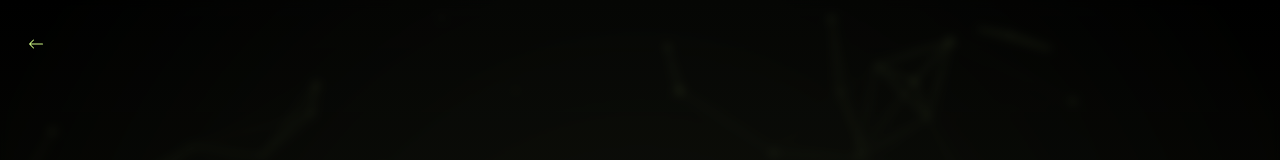
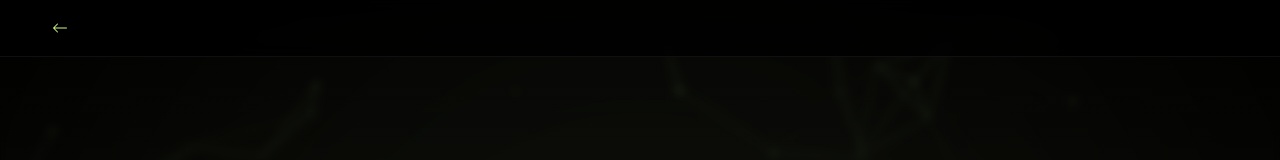
Before and after one commit to caydenchok/tree.ai, a React (Vite) app in the folder frontend/: page /tree-chat in a window 1280 px wide. Both pictures are taken after a click on the element 243 px from the left and 387 px from the top of the page. Shown: the top 160 px of the page. Built offline with nearby package versions, Linux system fonts and the light colour scheme.

Commit message:
Update G_26

```diff
--- a/frontend/src/pages/TreeChat.tsx
+++ b/frontend/src/pages/TreeChat.tsx
@@ -794,8 +794,21 @@ const TreeChat: React.FC = () => {
               ) : (
                 // Chat screen content
                 <VStack spacing={2} flex="1" w="100%" position="relative">
-                  {/* Back button */}
-                  <HStack w="100%" justify="space-between" mb={4}>
+                  {/* Back button - fixed position */}
+                  <Box
+                    position="fixed"
+                    top={0}
+                    left={0}
+                    right={0}
+                    py={2}
+                    px={{ base: 4, md: 6 }}
+                    bg="rgba(0, 0, 0, 0.8)"
+                    backdropFilter="blur(10px)"
+                    borderBottom="1px solid"
+                    borderColor="whiteAlpha.100"
+                    zIndex={1000}
+                  >
+                    <Container maxW="container.xl">
                       <IconButton
                         aria-label="Back to welcome"
                         icon={<BsArrowLeft />}
@@ -808,14 +821,18 @@ const TreeChat: React.FC = () => {
                         }}
                         transition="all 0.2s"
                       />
-                  </HStack>
+                    </Container>
+                  </Box>
+
                   {/* Chat messages container */}
                   <Box
                     flex="1"
                     w="100%"
                     overflowY="auto"
                     position="relative"
+                    mt="60px"
                     pb={{ base: "140px", md: "120px" }}
+                    maxH="calc(100vh - 60px)"
                     css={{
                       '&::-webkit-scrollbar': {
                         width: '4px',
@@ -831,6 +848,7 @@ const TreeChat: React.FC = () => {
                       scrollbarWidth: 'thin',
                       scrollbarColor: 'rgba(255,255,255,0.2) rgba(0,0,0,0.1)',
                       WebkitOverflowScrolling: 'touch',
+                      '-webkit-transform': 'translateZ(0)',
                     }}
                   >
                     {/* Messages */}
@@ -932,7 +950,7 @@ const TreeChat: React.FC = () => {
                 WebkitBackfaceVisibility: 'hidden',
                 backfaceVisibility: 'hidden',
                 ...(window.innerWidth <= 768 && {
-                  paddingBottom: 'env(safe-area-inset-bottom)'
+                  paddingBottom: 'calc(env(safe-area-inset-bottom) + 10px)'
                 })
               }}
             >
```
Lines whose indentation alone changed are shown as unchanged.
